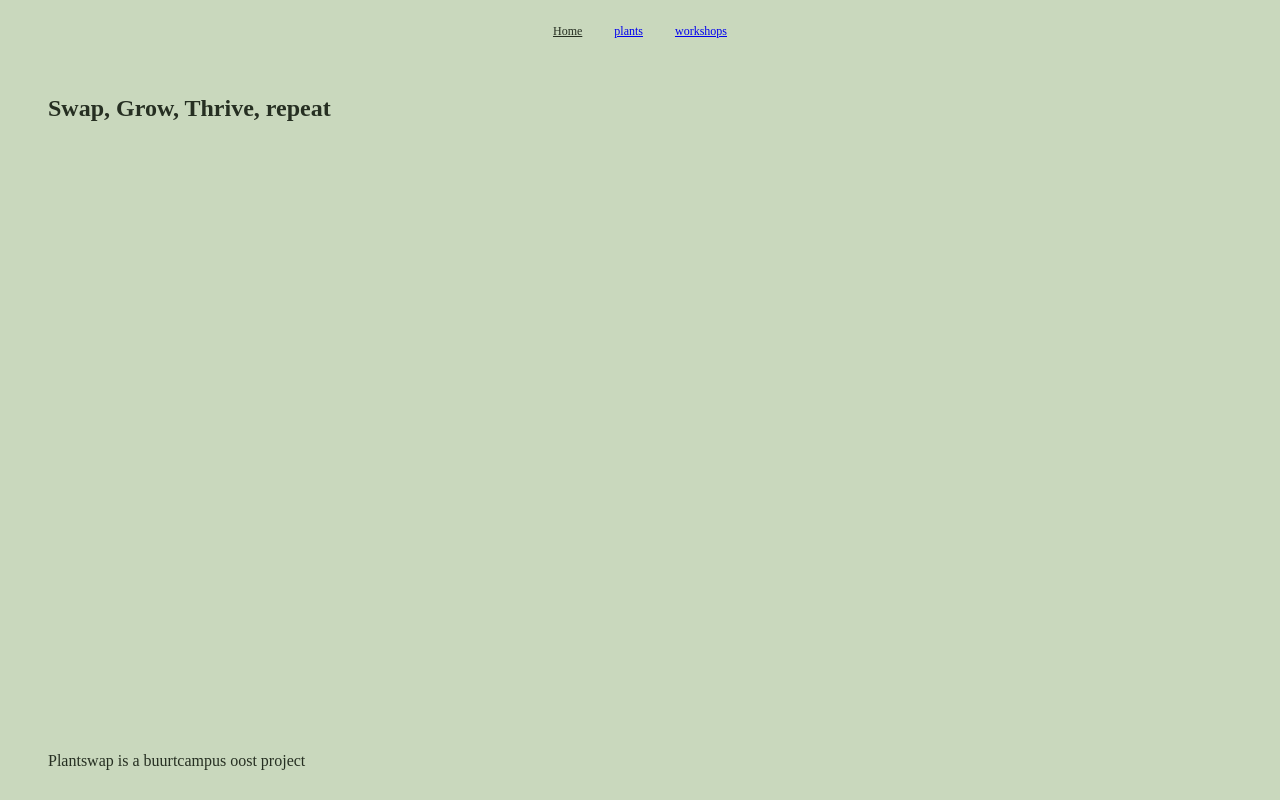
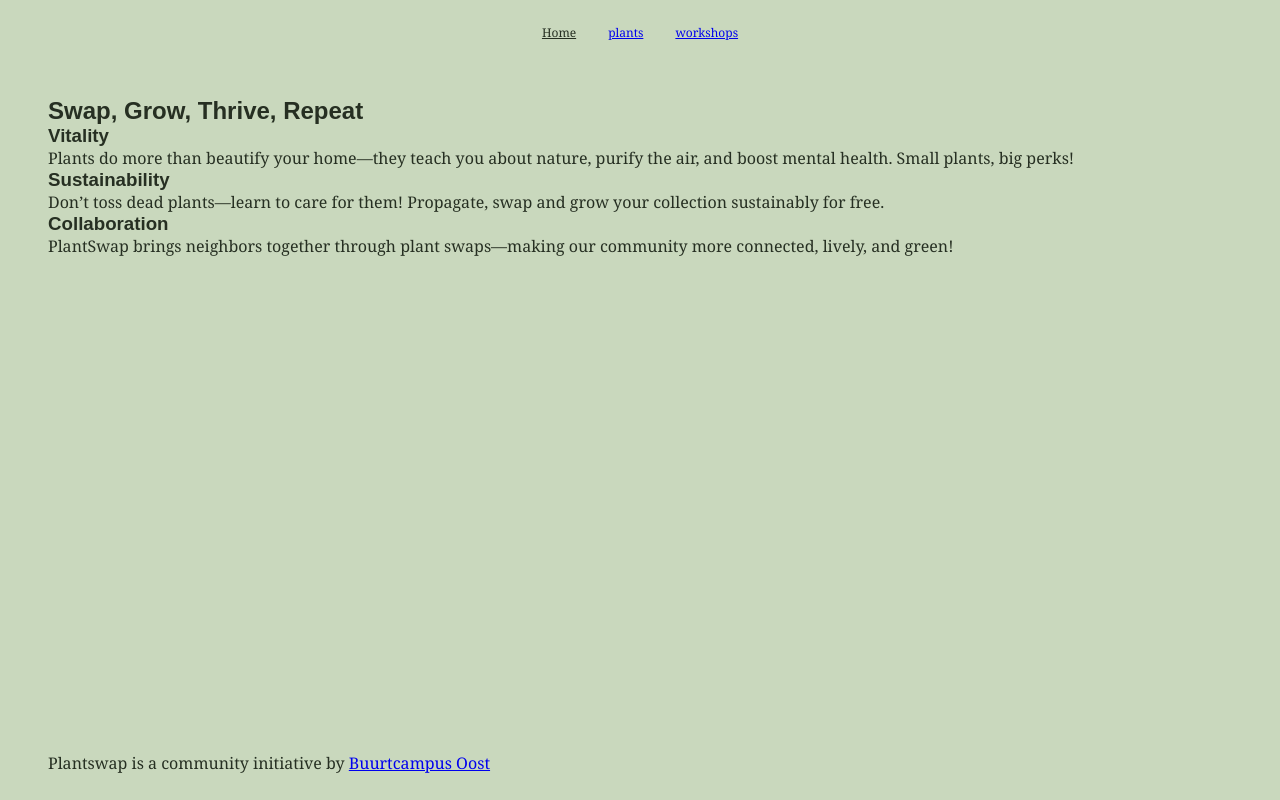
Before and after one commit to YoussraElmortai/plantswap, a Vue app: page / in a window 1280 px wide. Built offline with nearby package versions, Linux system fonts and the light colour scheme.

Commit message:
content added 👢

```diff
--- a/src/App.vue
+++ b/src/App.vue
@@ -13,7 +13,12 @@ import { RouterLink, RouterView } from 'vue-router'
   <main>
     <RouterView />
   </main>
-  <footer>Plantswap is a buurtcampus oost project</footer>
+  <footer>
+    <p>
+      Plantswap is a community initiative by
+      <a href="https://www.buurtcampus.amsterdam/" target="_blank">Buurtcampus Oost</a>
+    </p>
+  </footer>
 </template>
 
 <style scoped>
--- a/src/assets/main.css
+++ b/src/assets/main.css
@@ -8,11 +8,19 @@
 
 :root {
   --bg-color: #c9d8bd;
-  --headings: ;
+  --headings: 'MATAO', sans-serif;
   --text-color: #262f22;
   --sec-color: #8ea879;
   --accent-color: #caecaf;
 }
+
+@font-face {
+  font-family: 'MATAO';
+  src: url('') format('');
+  font-weight: normal;
+  font-style: normal;
+}
+
 
 * {
   box-sizing: border-box;
@@ -24,12 +32,14 @@ body {
   height: 100vh;
   background: var(--bg-color);
   color: var(--text-color);
+  font-family: Cambria, Cochin, Georgia, Times, 'Times New Roman', serif;
 }
 
 h1,
 h2,
 h3 {
-  font-family: ;
+  font-family: var(--headings);
+  text-transform: capitalize;
 }
 
 main {
--- a/src/views/HomeView.vue
+++ b/src/views/HomeView.vue
@@ -7,7 +7,31 @@
   </section>
 
   <section class="sticky"></section>
-  <section class="pillars"></section>
+  <section class="pillars">
+    <article>
+      <h3>Vitality</h3>
+      <p>
+        Plants do more than beautify your home—they teach you about nature, purify the air, and
+        boost mental health. Small plants, big perks!
+      </p>
+    </article>
+
+    <article>
+      <h3>Sustainability</h3>
+      <p>
+        Don’t toss dead plants—learn to care for them! Propagate, swap and grow your collection
+        sustainably for free.
+      </p>
+    </article>
+
+    <article>
+      <h3>Collaboration</h3>
+      <p>
+        PlantSwap brings neighbors together through plant swaps—making our community more connected,
+        lively, and green!
+      </p>
+    </article>
+  </section>
 </template>
 
 <style scoped></style>
```
Also changed, not shown: src/assets/buurtcampusoost.webp (added).
